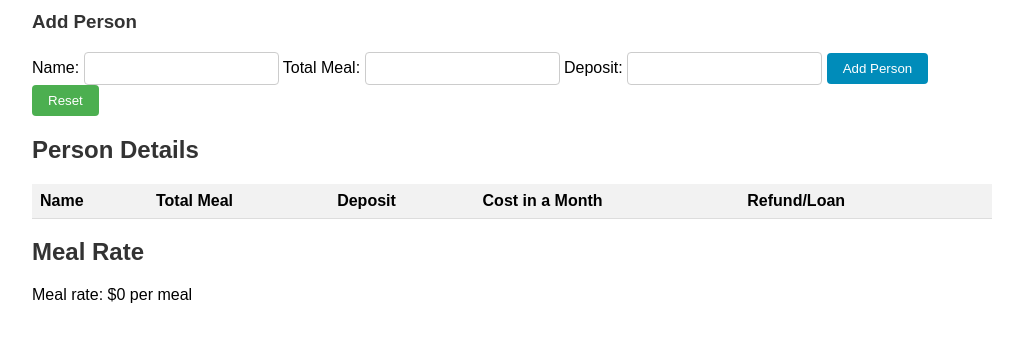
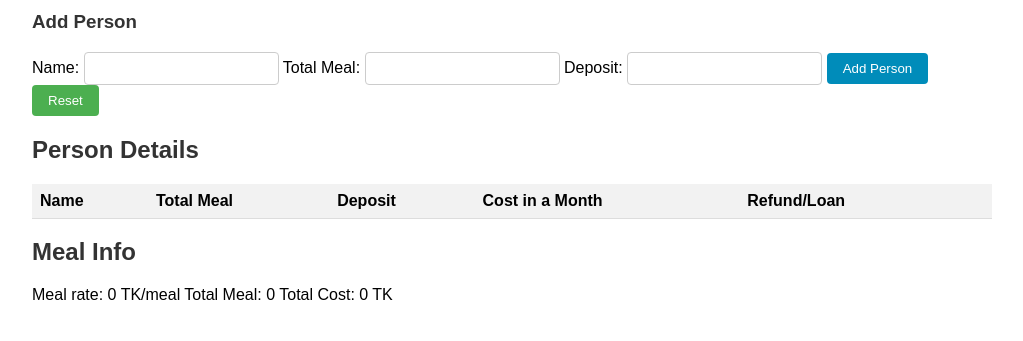
Before and after one commit to MrTuzzO/MealCalculetor, a plain HTML site: page index.html in a window 1280 px wide. Both pictures are taken after a click on the button "Reset". Shown: the part 99-440 px from the top of the page, without its empty margins (128-1151 px from the left). Drawn offline with Linux system fonts and the light colour scheme.

Commit message:
info updated

```diff
--- a/index.html
+++ b/index.html
@@ -47,7 +47,7 @@
         </section>
 
         <section id="meal-rate">
-          <h2>Meal Rate</h2>
+          <h2>Meal Info</h2>
           <p id="meal-rate-text">Meal rate will be calculated after adding person details.</p>
         </section>
       </main>
--- a/script.js
+++ b/script.js
@@ -65,7 +65,7 @@ document.addEventListener('DOMContentLoaded', () => {
       const totalMeal = getTotalMeal();
       const totalDeposit = getTotalDeposit();
       const mealRate = totalMeal === 0 ? 0 : (totalDeposit / totalMeal).toFixed(2);
-      mealRateText.textContent = `Meal rate: $${mealRate} per meal`;
+      mealRateText.textContent = `Meal rate: ${mealRate} TK/meal \n Total Meal: ${totalMeal} \n Total Cost: ${totalDeposit} TK`;
 
       persons.forEach((person) => {
         const personCost = (person.meal * mealRate).toFixed(2);
```
